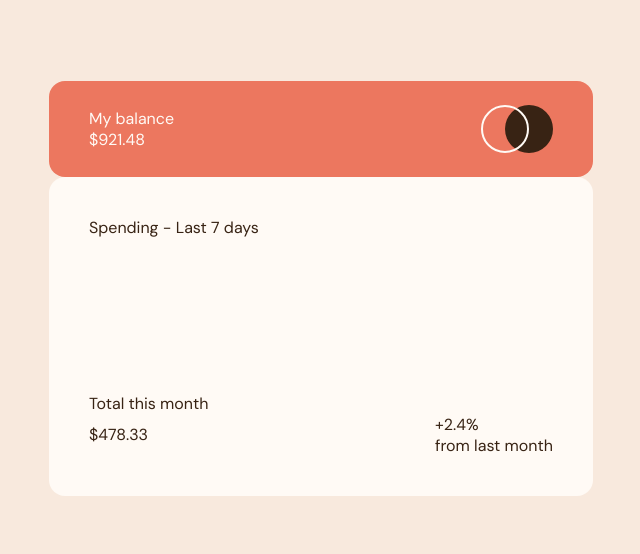
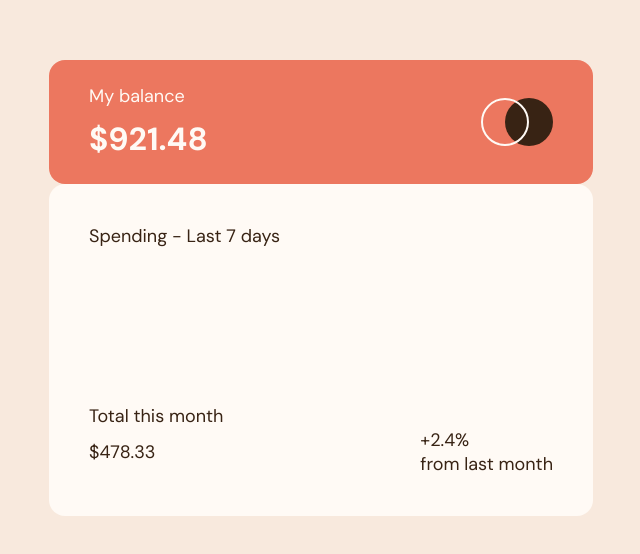
Before and after one commit to VeraEnders/expenses-chart-component, a website: page index.html in a window 1280 px wide. Shown: the part 112-666 px from the top of the page, without its empty margins (319-959 px from the left). Drawn offline with nearby package versions, Linux system fonts and the light colour scheme.

Commit message:
feat: apply styling to the header

```diff
--- a/index.html
+++ b/index.html
@@ -15,16 +15,15 @@
   <section class="expenses-component">
     <header class="container bg-accent text-light transition">
       <div class="px-20-40 py-24 d-flex transition">
-        <div class="expenses-component__header__balance__container">
+        <div>
           <p>My balance</p>
-          <p class="balance__amount">$921.48</p>
+          <p class="balance__amount fw-700">$921.48</p>
         </div>
-        <div class="header__icon">
-        </div>
+        <div class="header__icon"></div>
       </div>
     </header>
 
-    <section class="container bg-light">
+    <section class="container bg-light transition">
       <div class="px-20-40 py-30-40">
         <h1 class="expenses-component__title">Spending - Last 7 days</h1>
         <div class="chart">
--- a/src/styles/abstracts/_variables.scss
+++ b/src/styles/abstracts/_variables.scss
@@ -16,6 +16,8 @@ $colors: (
 $ff-sans: 'DM Sans', sans-serif;
 
 $sizes: (
+  10: 0.625rem,
+  15: 0.938rem,
   16: 1rem,
   18: 1.125rem,
   20: 1.25rem,
--- a/src/styles/base/_base.scss
+++ b/src/styles/base/_base.scss
@@ -4,6 +4,10 @@ body {
   font-family: $ff-sans;
   background-color: clr(primary, xs);
   color: clr(neutral, l);
+  font-size: size(15);
+  @include mq-medium {
+    font-size: size(18);
+  }
 }
 
 .expenses-component {
@@ -48,3 +52,11 @@ body {
     left: 0;
   }
 }
+
+.balance__amount {
+  font-size: size(24);
+  @include mq-medium {
+    margin-top: size(10);
+    font-size: size(32);
+  }
+}
--- a/src/styles/utilities/_utilities.scss
+++ b/src/styles/utilities/_utilities.scss
@@ -34,6 +34,10 @@
   }
 }
 
+.fw-700 {
+  font-weight: 700;
+}
+
 .container {
   --padding: #{$container-inline-padding} * 2;
   --max-width-s: #{$container-max-width-s};
```
Also changed, not shown: src/styles/style.css, 1 other file.
